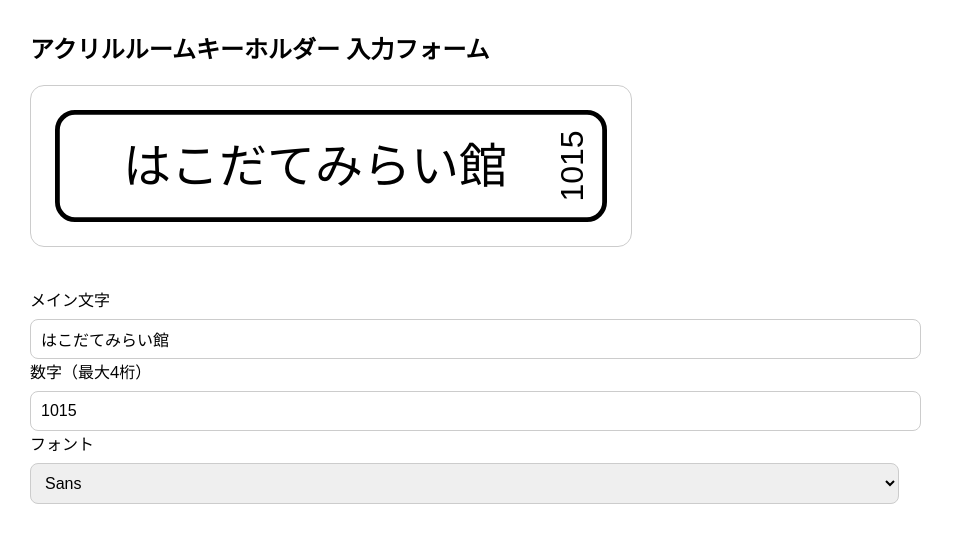
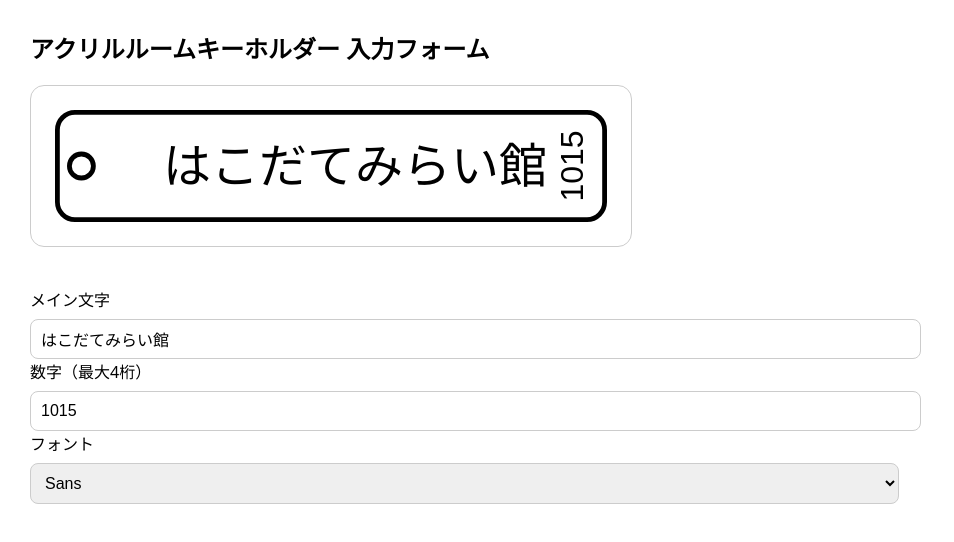
Before and after one commit to FCHakodate-Craft/keyholder-app, a plain HTML site: page index.html in a window 1280 px wide. Shown: the whole page, without its empty margins (0-954 px from the left). Drawn offline with Linux system fonts and the light colour scheme.

Commit message:
Update index.html

```diff
--- a/index.html
+++ b/index.html
@@ -4,6 +4,12 @@
 <meta charset="UTF-8">
 <meta name="viewport" content="width=device-width, initial-scale=1.0">
 <title>アクリルルームキーホルダー</title>
+
+<link rel="apple-touch-icon" href="icon.png">
+
+<meta name="apple-mobile-web-app-capable" content="yes">
+<meta name="apple-mobile-web-app-status-bar-style" content="default">
+<meta name="theme-color" content="#000000">
 
 <style>
 body {
@@ -50,8 +56,9 @@
 
   <!-- プレビュー -->
   <div class="preview-box">
+
 <svg viewBox="0 0 70 15" width="560">
-
+  <!-- アクリル棒 -->
   <rect x="0.8" y="0.8"
         width="68.4" height="13.4"
         rx="2.2" ry="2.2"
@@ -59,8 +66,16 @@
         stroke="#000"
         stroke-width="0.6"/>
 
+  <!-- チェーン穴（例：直径3mm、外枠から約3mmの位置） -->
+  <!-- 外枠は x=0.8 なので、中心xは 0.8 + 3.0 = 3.8 -->
+  <circle id="hole"
+          cx="3.8" cy="7.5"
+          r="1.5"
+          fill="none" stroke="#000" stroke-width="0.6"/>
+
+  <!-- メイン文字（穴を避けて右側に寄せた“見た目の中心”） -->
   <text id="mainText"
-            x="33" y="8"
+        x="38" y="8"
         text-anchor="middle"
         dominant-baseline="middle"
         font-size="6"
@@ -68,17 +83,15 @@
     はこだてみらい館
   </text>
 
+  <!-- 数字（右端・90°回転） -->
   <g transform="rotate(-90 65.5 7.5)">
     <text id="numText"
           x="65.5" y="7.5"
           text-anchor="middle"
           dominant-baseline="middle"
           font-size="4"
-              fill="#000">
-          1015
-        </text>
+          fill="#000">1015</text>
   </g>
-
 </svg>
   </div>
 
```
Lines whose indentation alone changed are shown as unchanged.
